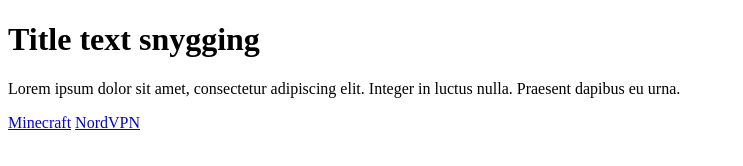
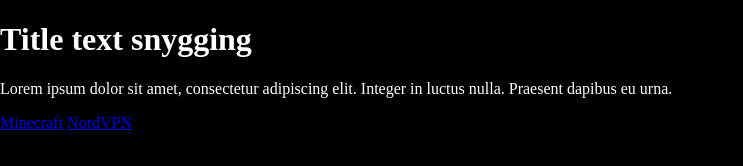
Before and after one commit to bigstobal/ahsnygging, a plain HTML site: page index.html in a window 1280 px wide. Shown: the whole page, without its empty margins (0-743 px from the left). Drawn offline with Linux system fonts and the light colour scheme.

Commit message:
Update index.html

```diff
--- a/index.html
+++ b/index.html
@@ -3,8 +3,10 @@
 <head>
     <title>Title Text snygging</title>
     <style>
-        html {
+        body {
             margin: 0px;
+            background: black;
+            color: white;
         }
     </style>
 </head>
```
